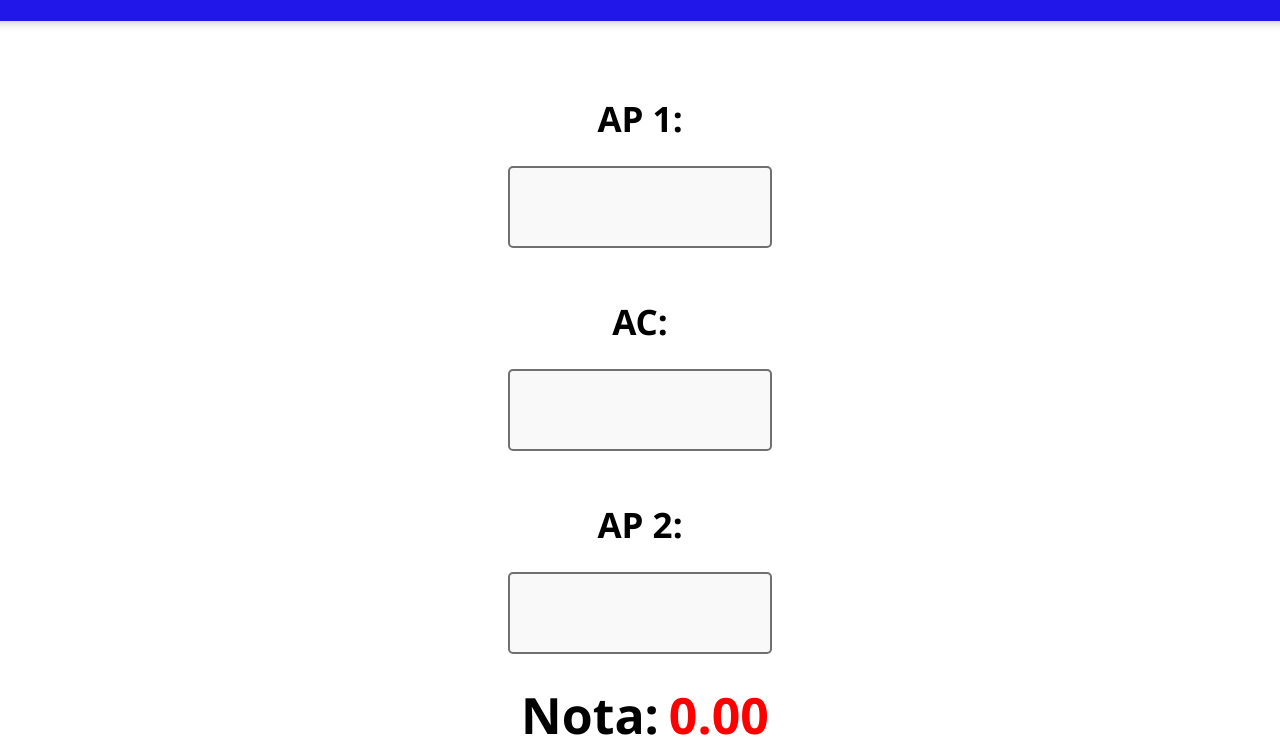
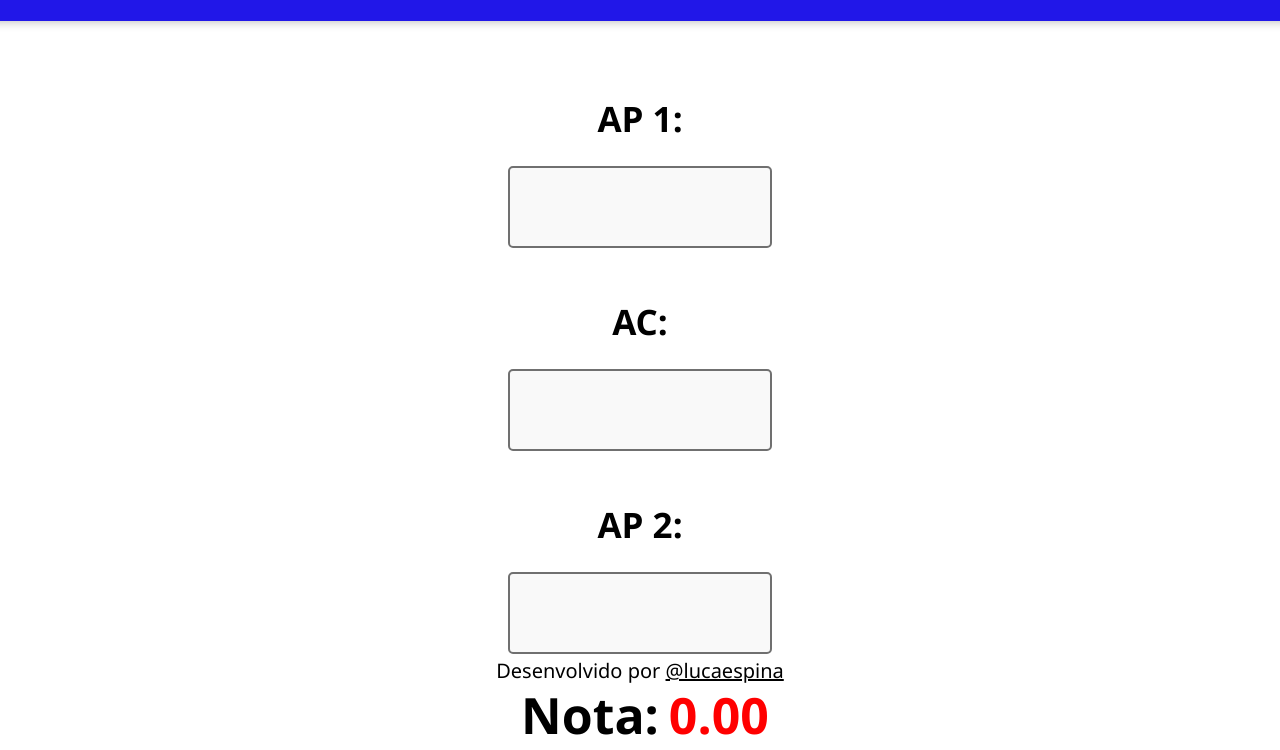
Before and after one commit to lucasespina/calculanotaibmec, a plain HTML site: page index.html in a window 1280 px wide. Shown: the part 119-869 px from the top of the page. Drawn offline with Linux system fonts and the light colour scheme.

Commit message:
add footer

```diff
--- a/css/style.css
+++ b/css/style.css
@@ -198,6 +198,13 @@
     font-size: 50px;
   }
 
+  footer {
+    position:absolute;
+    bottom:0;
+    font-size: 20px;
+    text-decoration: none;
+    color: inherit;
+  }
 
 
   /* Modificações para o iPhone 12 Pro */
--- a/index.html
+++ b/index.html
@@ -48,6 +48,9 @@
 
 </body>
 
+<footer>
+	<p>Desenvolvido por <a href="https://github.com/lucasespina"style="color: inherit;">@lucaespina</a></p>
+</footer>
 </html>
 
 </html>
```
